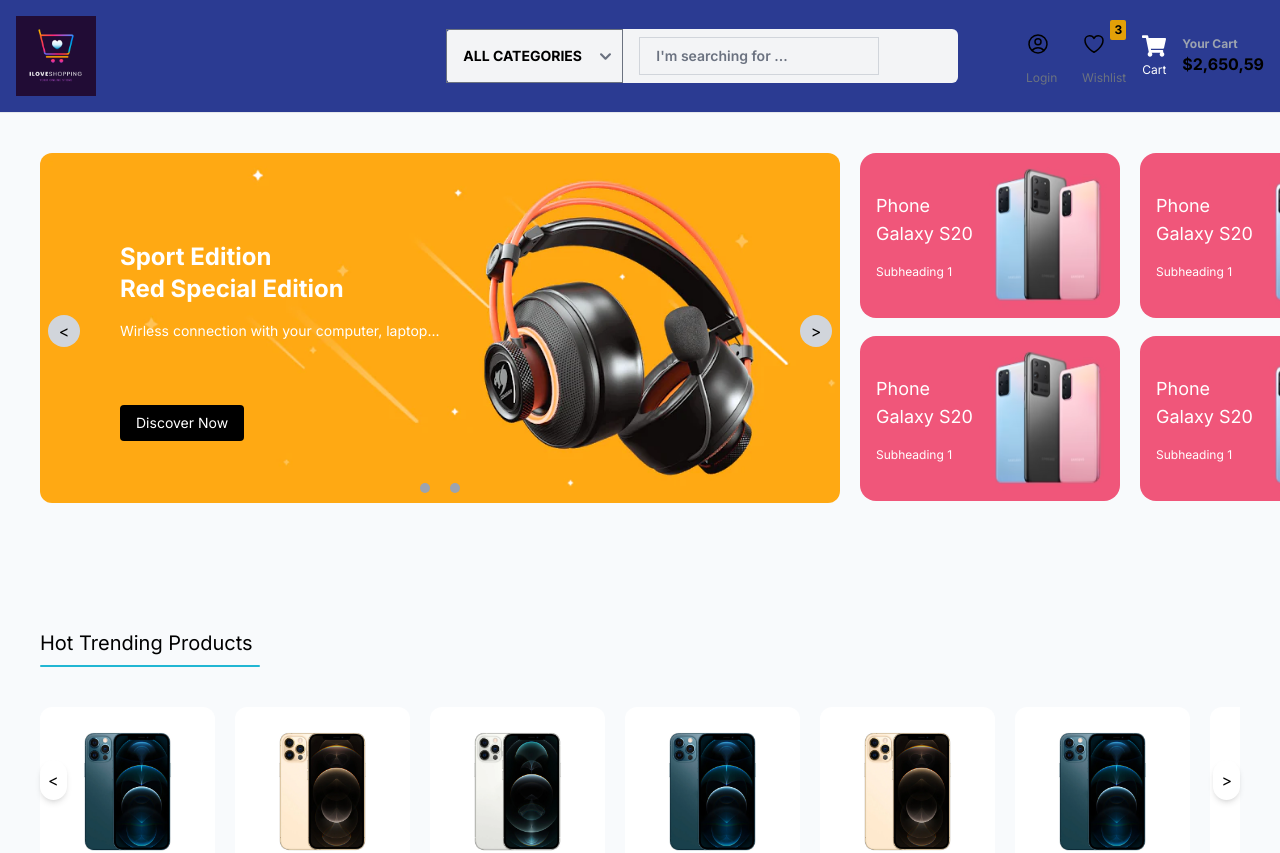
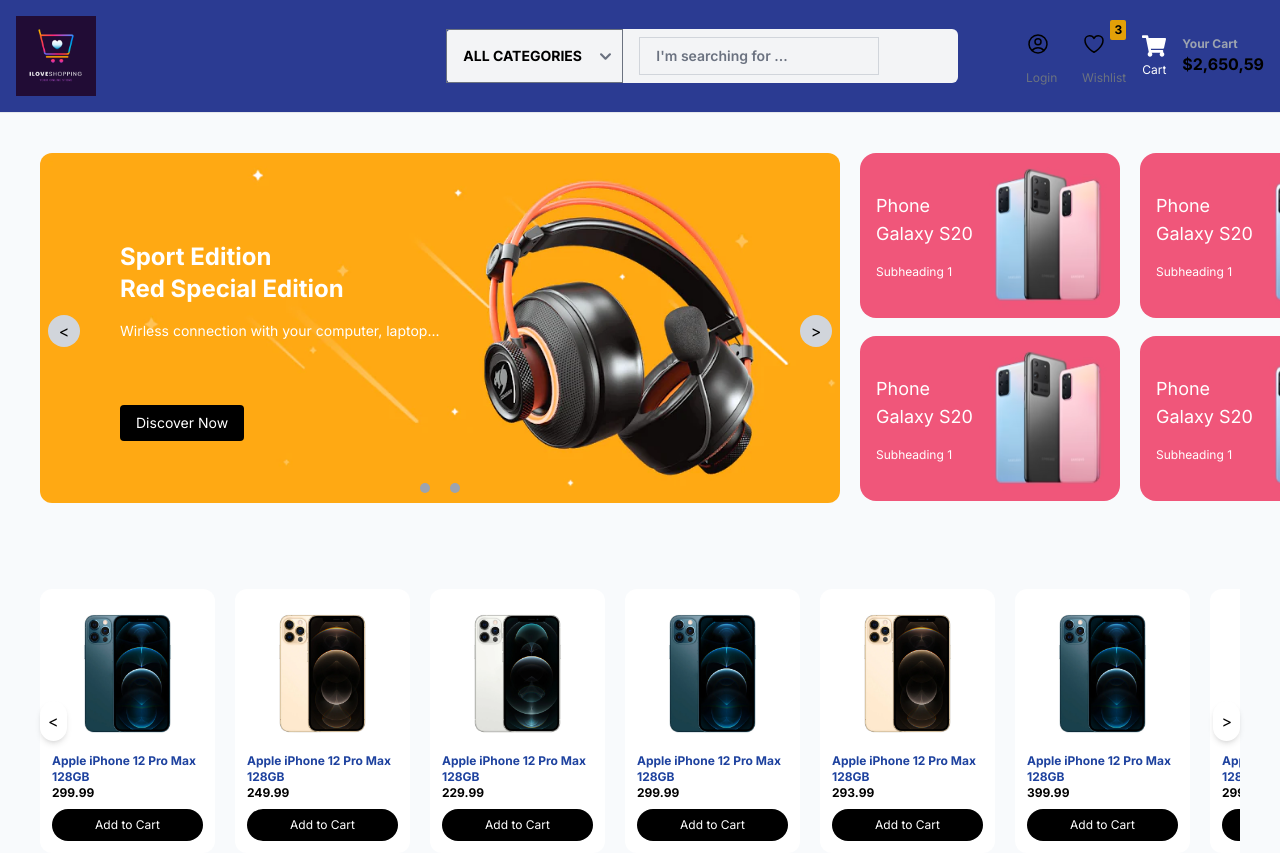
Before and after one commit to ahsanbilal712/e-commerce-web, a Next.js app: page / in a window 1280 px wide. Shown: the top 853 px of the page. Built offline with nearby package versions, Linux system fonts and the light colour scheme.

Commit message:
Initial backend commit

```diff
--- /dev/null
+++ b/src/app/api/products/route.ts
@@ -0,0 +1,13 @@
+// GET , POST, PUT, DELETE
+
+import { NextRequest, NextResponse } from "next/server";
+
+
+
+export async function GET(req: NextRequest) {
+    return NextResponse.json({ status: "Helo world" })
+}
+
+export async function POST(req: NextRequest) {
+    // return NextResponse.json({ status: "Helo world" })
+}
--- a/src/app/homePage/components/TrendingProducts.tsx
+++ b/src/app/homePage/components/TrendingProducts.tsx
@@ -1,62 +1,75 @@
+// src/app/homePage/components/TrendingProducts.tsx
 "use client";
 
 import React, { useState } from "react";
+import { useRouter } from 'next/navigation'; // Import the useRouter hook
 import productImg from "../../../../public/images/home/products/products.webp";
 import productImg2 from "../../../../public/images/home/products/productImg2.webp";
 import productImg3 from "../../../../public/images/home/products/productImg3.webp";
-import Link from 'next/link';
+import Link from "next/link";
 
-
-const PopularCategories: React.FC = () => {
+const TrendingProducts: React.FC = () => {
     const items = [
         {
             image: productImg,
             title: "Apple iPhone 12 Pro Max 128GB",
-            price: "$56",
+            price: 299.99,
+            specs: ["Spec 1", "Spec 2", "Spec 3"],
         },
         {
             image: productImg2,
             title: "Apple iPhone 12 Pro Max 128GB",
-            price: "$56",
+            price: 249.99,
+            specs: ["Spec 1", "Spec 2", "Spec 3"],
         },
         {
             image: productImg3,
             title: "Apple iPhone 12 Pro Max 128GB",
-            price: "$56",
+            price: 229.99,
+            specs: ["Spec 1", "Spec 2", "Spec 3"],
         },
         {
             image: productImg,
             title: "Apple iPhone 12 Pro Max 128GB",
-            price: "$56",
+            price: 299.99,
+            specs: ["Spec 1", "Spec 2", "Spec 3"],
         },
         {
             image: productImg2,
             title: "Apple iPhone 12 Pro Max 128GB",
-            price: "$56",
+            price: 293.99,
+            specs: ["Spec 1", "Spec 2", "Spec 3"],
         },
         {
             image: productImg,
             title: "Apple iPhone 12 Pro Max 128GB",
-            price: "$56",
+            price: 399.99,
+            specs: ["Spec 1", "Spec 2", "Spec 3"],
         },
         {
             image: productImg3,
             title: "Apple iPhone 13 Pro Max 128GB",
-            price: "$56",
+            price: 299.99,
+            specs: ["Spec 1", "Spec 2", "Spec 3"],
         },
         {
             image: productImg2,
             title: "Apple iPhone 12 Pro Max 128GB",
-            price: "$56",
+            price: 299.99,
+            specs: ["Spec 1", "Spec 2", "Spec 3"],
         },
         {
             image: productImg,
             title: "Apple iPhone 12 Pro Max 128GB",
-            price: "$56",
+            price: 299.99,
+            specs: ["Spec 1", "Spec 2", "Spec 3"],
         },
     ];
 
+
     const [startIndex, setStartIndex] = useState(0);
+
+    const router = useRouter(); // Initialize router
 
     const handlePrev = () => {
         setStartIndex((prevIndex) => Math.max(prevIndex - 1, 0));
@@ -66,24 +79,32 @@
         setStartIndex((prevIndex) => Math.min(prevIndex + 1, items.length - 6));
     };
 
+    const handleProductClick = (item: typeof items[0]) => {
+        // Manually construct the URL with query parameters
+        const query = new URLSearchParams({
+            image: item.image.src,
+            title: item.title,
+            price: item.price.toString(), // Convert number to string
+            specs: JSON.stringify(item.specs)
+        }).toString();
+
+        router.push(`/productPage?${query}`);
+    };
+
     return (
         <div className="relative px-10 py-10">
-            <div className="container  mt-10">
-                <h1 className="text-xl ">Hot Trending Products</h1>
-                <hr className="w-[220px] h-[2px]  border-0 rounded md:my-2 md:mb-10 bg-[#21b6d3]" />
-            </div>
+            {/* Your existing code */}
             <div className="carousel flex space-x-5 rounded-box overflow-hidden">
                 {items.slice(startIndex, startIndex + 7).map((item, index) => (
-                    <div key={index} className="carousel-item flex-shrink-0 w-[175px] p-3 rounded-xl  bg-white">
-                        <Link href="/productPage" passHref>
+                    <div key={index} className="carousel-item flex-shrink-0 w-[175px] p-3 rounded-xl bg-white">
+                        <div onClick={() => handleProductClick(item)} className="cursor-pointer">
                             <img
                                 src={item.image.src}
                                 alt={`Item ${index}`}
                                 className="w-[210px] h-36 object-cover rounded-xl"
-
                             />
-                        </Link>
-                        <div className=" mt-2">
+                        </div>
+                        <div className="mt-2">
                             <div className="text-xs text-blue-800 font-bold">{item.title}</div>
                             <div className="text-xs font-bold">{item.price}</div>
                             <button className="bg-black text-xs w-full text-white px-4 py-2 rounded-3xl hover:bg-blue-600 mt-2">
@@ -93,20 +114,14 @@
                     </div>
                 ))}
             </div>
-            <button
-                onClick={handlePrev}
-                className="absolute top-1/2 transform -translate-y-1/2 left-10 bg-white rounded-full shadow-md p-2"
-            >
+            <button onClick={handlePrev} className="absolute top-1/2 transform -translate-y-1/2 left-10 bg-white rounded-full shadow-md p-2">
                 &lt;
             </button>
-            <button
-                onClick={handleNext}
-                className="absolute top-1/2 transform -translate-y-1/2 right-10 bg-white rounded-full shadow-md p-2"
-            >
+            <button onClick={handleNext} className="absolute top-1/2 transform -translate-y-1/2 right-10 bg-white rounded-full shadow-md p-2">
                 &gt;
             </button>
         </div>
     );
 };
 
-export default PopularCategories;
+export default TrendingProducts;
--- a/src/app/productPage/components/ProductMainInfo.tsx
+++ b/src/app/productPage/components/ProductMainInfo.tsx
@@ -1,30 +1,28 @@
-//src/app/productPage/components/ProductMainInfo.tsx
+// src/app/productPage/components/ProductMainInfo.tsx
 "use client";
 
-import React, { useState } from "react";
-import ProductImages from "../components/ProductImages"
+import React from "react";
+import ProductImages from "../components/ProductImages";
 import ProductPurchase from "./ProductPurchase";
-import productImage from "../../../../public/images/home/products/products.webp";
 
+interface ProductProps {
+    product: {
+        image: string;
+        title: string;
+        price: number;
+        specs: string[];
+    };
+}
 
-const ProductMainInfo: React.FC = () => {
-    const product = {
-        image: '/images/home/products/products.webp',
-        title: 'Apple iPhone 12 Pro Max 128GB',
-        price: 299.99,
-        specs: ['Spec 1', 'Spec 2', 'Spec 3'],
-    };
-
+const ProductMainInfo: React.FC<ProductProps> = ({ product }) => {
     return (
         <div className="max-w-7xl mx-auto p-10">
-            <div className="flex flex-row bg-white rounded-r-xl ">
+            <div className="flex flex-row bg-white rounded-r-xl">
                 <ProductImages />
                 <ProductPurchase {...product} />
             </div>
         </div>
-
     );
-
 };
 
 export default ProductMainInfo;
--- a/src/app/productPage/page.tsx
+++ b/src/app/productPage/page.tsx
@@ -1,6 +1,7 @@
-"use client"
-// src/app/productPage/page.tsx
+"use client";
+
 import { Provider } from 'react-redux';
+import { useSearchParams } from 'next/navigation';
 import store from '../cart/store/store'; // Path to your Redux store
 import Header from "../homePage/components/Header";
 import ProductMainInfo from "./components/ProductMainInfo";
@@ -8,11 +9,26 @@
 import Footer from "../homePage/components/Footer";
 
 export default function ProductPage() {
+    const searchParams = useSearchParams();
+
+    // Extract query parameters
+    const image = searchParams.get('image') || '';
+    const title = searchParams.get('title') || '';
+    const price = parseFloat(searchParams.get('price') || '0');
+    const specs = JSON.parse(searchParams.get('specs') || '[]') as string[];
+
+    const product = {
+        image,
+        title,
+        price,
+        specs
+    };
+
     return (
         <Provider store={store}>
             <div className="bg-slate-100">
                 <Header />
-                <ProductMainInfo />
+                <ProductMainInfo product={product} />
                 <RelatedProducts />
                 <Footer />
             </div>
```
